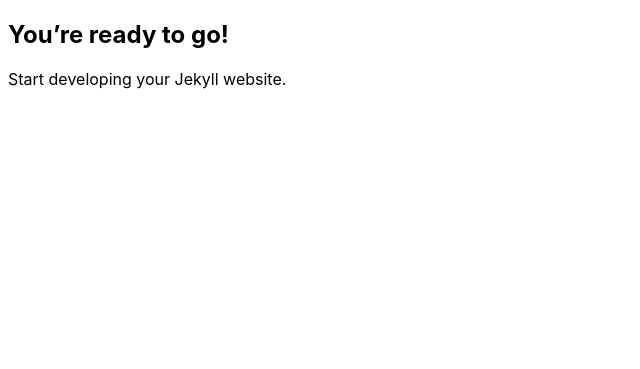
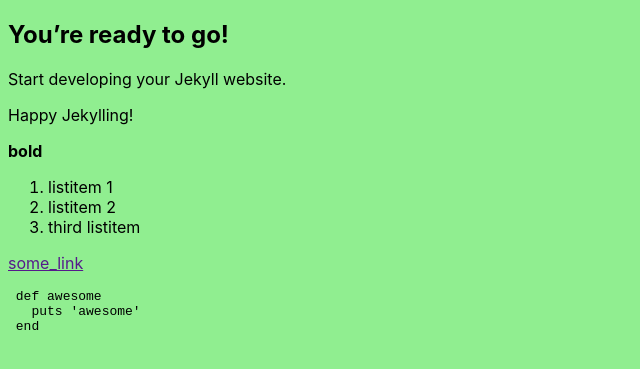
Before and after one commit to emcoding/ft-tw, a Jekyll site: the page built from index.md, in a window 1280 px wide. Shown: the top 369 px of the page, without its empty margins (0-640 px from the left). Built offline with Jekyll 4.4.1, drawn with Linux system fonts in a browser that asks for light colours.

Commit message:
Add some markdown and old skool styling

````diff
--- a/_sass/main.scss
+++ b/_sass/main.scss
@@ -1,4 +1,4 @@
-$backgroundColor: #ffffff;
+$backgroundColor: lightgreen;
 $bodyColor: #000000;
 $bodyFont: -apple-system,BlinkMacSystemFont,"Segoe UI",Helvetica,Arial,sans-serif,"Apple Color Emoji","Segoe UI Emoji","Segoe UI Symbol";
 
--- a/index.md
+++ b/index.md
@@ -6,3 +6,20 @@ title: "Happy Jekylling!"
 ## You're ready to go!
 
 Start developing your Jekyll website.
+
+{{ page.title }}
+
+
+ **bold**
+
+ 1. listitem 1
+ 2. listitem 2
+ 3. third listitem
+
+ [some_link]({{site.name}})
+
+ ```rb
+ def awesome
+   puts 'awesome'
+ end
+ ```
````
